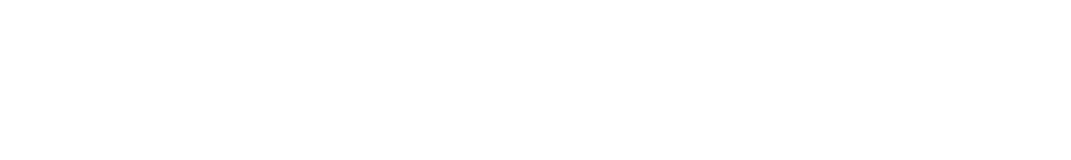
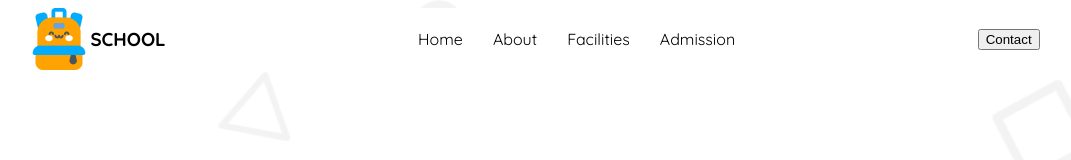
Before and after one commit to Akhlakur07/Kids-Education-CSS, a plain HTML site: page index.html in a window 1280 px wide. Shown: the whole page, without its empty margins (106-1177 px from the left). Drawn offline with Linux system fonts and the light colour scheme.

Commit message:
backgrond image added

```diff
--- a/index.html
+++ b/index.html
@@ -6,8 +6,22 @@
     <title>Kids Education</title>
     <link rel="stylesheet" href="styles/style.css">
 </head>
-<body>
-    <header></header>
+<body id="background" class="quicksand-font">
+    <header>
+        <nav class="navbar">
+            <div class="school">
+                <img src="assets/logo.png" alt="">
+                <h3>SCHOOL</h3>
+            </div>
+            <ul class="nav-links">
+                <li class="nav-item">Home</li>
+                <li class="nav-item">About</li>
+                <li class="nav-item">Facilities</li>
+                <li class="nav-item">Admission</li>
+            </ul>
+            <button class="contact">Contact</button>
+        </nav>
+    </header>
 
     <main></main>
 
--- a/styles/style.css
+++ b/styles/style.css
@@ -0,0 +1,39 @@
+@import url('https://fonts.googleapis.com/css2?family=Quicksand:wght@300..700&display=swap');
+.quicksand-font {
+    font-family: "Quicksand", serif;
+    font-optical-sizing: auto;
+    font-weight: 400;
+    font-style: normal;
+}
+
+#background {
+    background-image: url(/assets/bg.png);
+    background-size: cover;
+    background-repeat: no-repeat;
+    height: 100vh;
+}
+
+header, main {
+    margin-left: 10%;
+    margin-right: 10%;
+}
+
+.navbar {
+    display: flex;
+    justify-content: space-between;
+    background-color: white;
+    align-items: center;
+}
+
+.school {
+    display: flex;
+}
+
+.nav-links {
+    display: flex;
+}
+
+.nav-item {
+    list-style: none;
+    margin-right: 1.875rem;
+}
```
